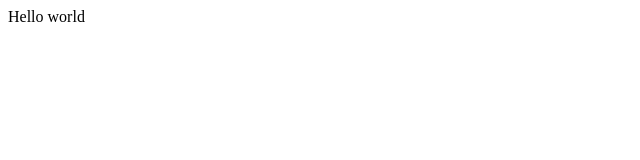
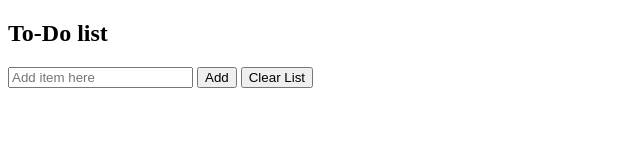
Before and after one commit to dthompasionas/Todo-app-practice, a plain HTML site: page index.html in a window 1280 px wide. Shown: the whole page, without its empty margins (0-640 px from the left). Drawn offline with Linux system fonts and the light colour scheme.

Commit message:
created the skeleton of the page

```diff
--- a/index.html
+++ b/index.html
@@ -7,7 +7,22 @@
     <title>ToDo App</title>
   </head>
   <body>
-    Hello world
+    <section>
+      <div class="card">
+        <div class="card-items">
+          <h1>To-Do list</h1>
+          <div class="input-section">
+            <input class="item-input" type="text" placeholder="Add item here" />
+            <button class="add" type="submit">Add</button>
+            <button class="clear" type="submit">Clear List</button>
+          </div>
+        </div>
+      </div>
+
+      <div class="todo-list">
+        <!-- add list here with JS using a ul -->
+      </div>
+    </section>
 
     <script src="script.js"></script>
   </body>
```
